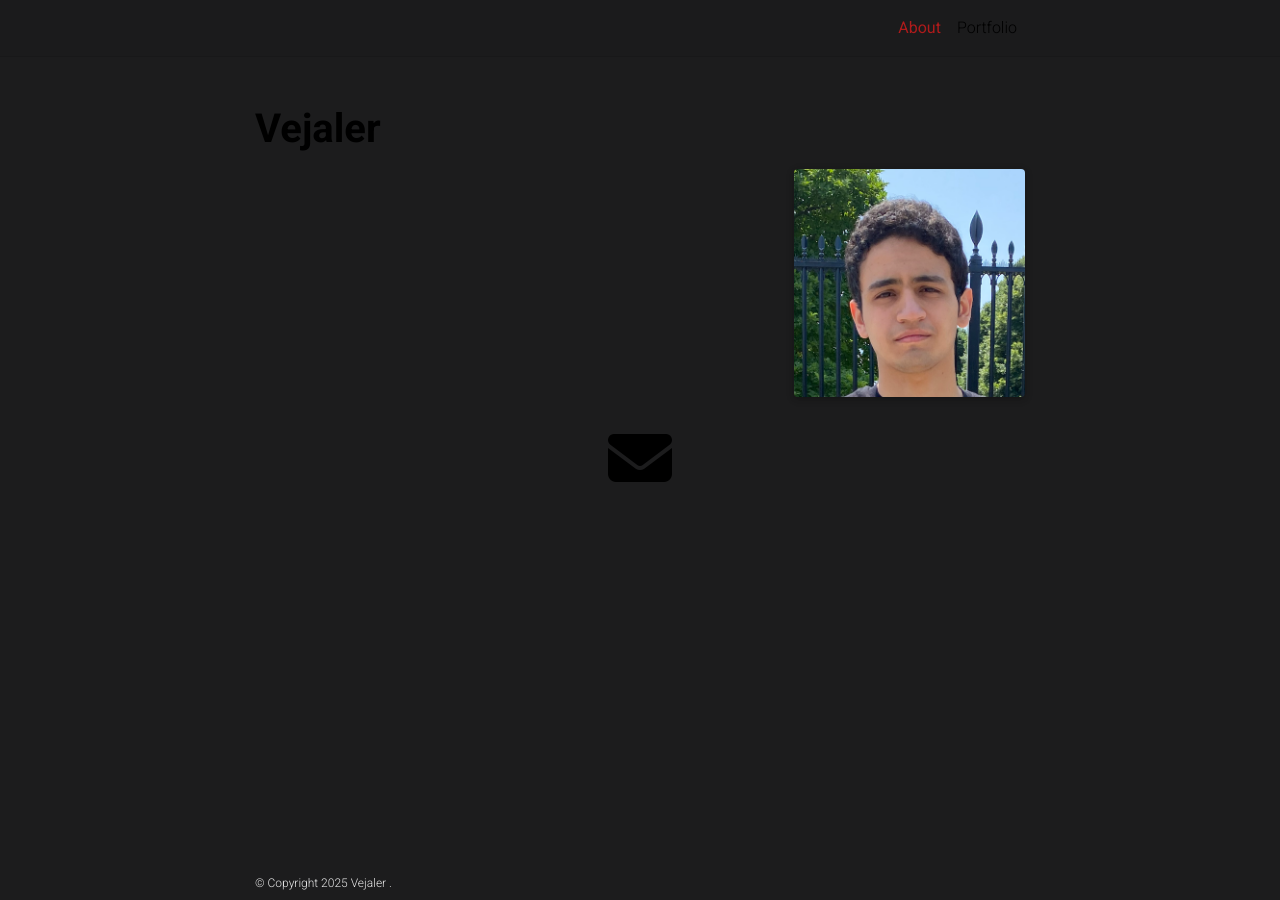
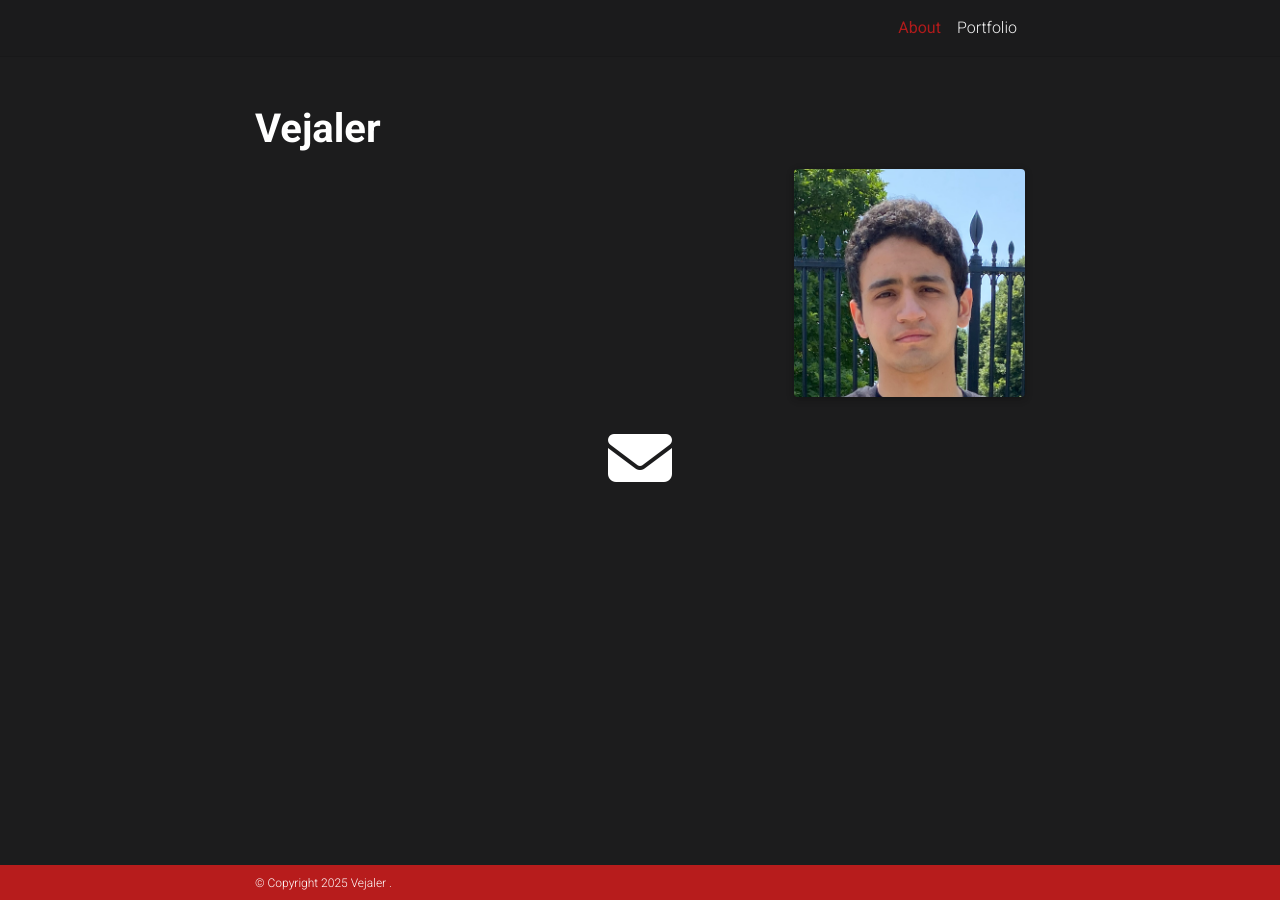
Before and after one commit to Vejaler/Vejaler.github.io, a Jekyll site: the page built from _pages/about.md, in a window 1280 px wide. Built offline with Jekyll 4.4.1, drawn with Linux system fonts in a browser that asks for light colours; full-size pictures stand in for the smaller copies a plugin makes; comment, search, counter and statistics services are not loaded; a style sheet for code colours, icons or effects is not loaded.

```diff
--- a/_sass/_themes.scss
+++ b/_sass/_themes.scss
@@ -5,13 +5,13 @@
 :root {
   --global-bg-color: #{$grey-color-dark};
   --global-code-bg-color: #{$code-bg-color-light};
-  --global-text-color: #{$black-color};
+  --global-text-color: #{$white-color};
   --global-text-color-light: #{$black-color};
   --global-theme-color: #{$red-color-dark};
   --global-hover-color: #{$red-color-dark};
   --global-hover-text-color: #{$white-color};
-  --global-footer-bg-color: #{$grey-color-dark};
-  --global-footer-text-color: #{$grey-color-light};
+  --global-footer-bg-color: #{$red-color-dark};
+  --global-footer-text-color: #{$white-color};
   --global-footer-link-color: #{$white-color};
   --global-distill-app-color: #{$grey-color};
   --global-divider-color: rgba(0,0,0,.1);
```
Also changed, not shown: 1 other file.
